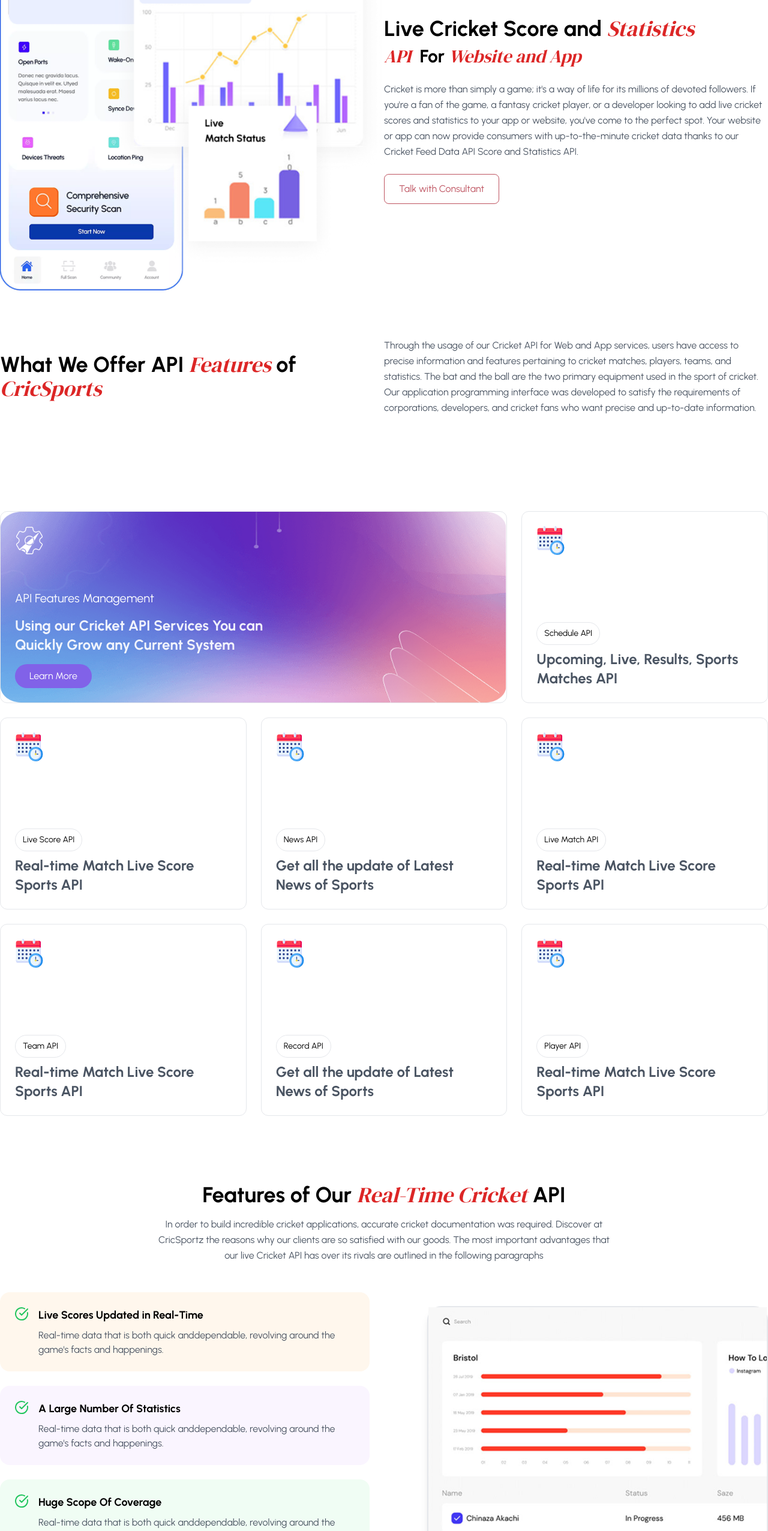
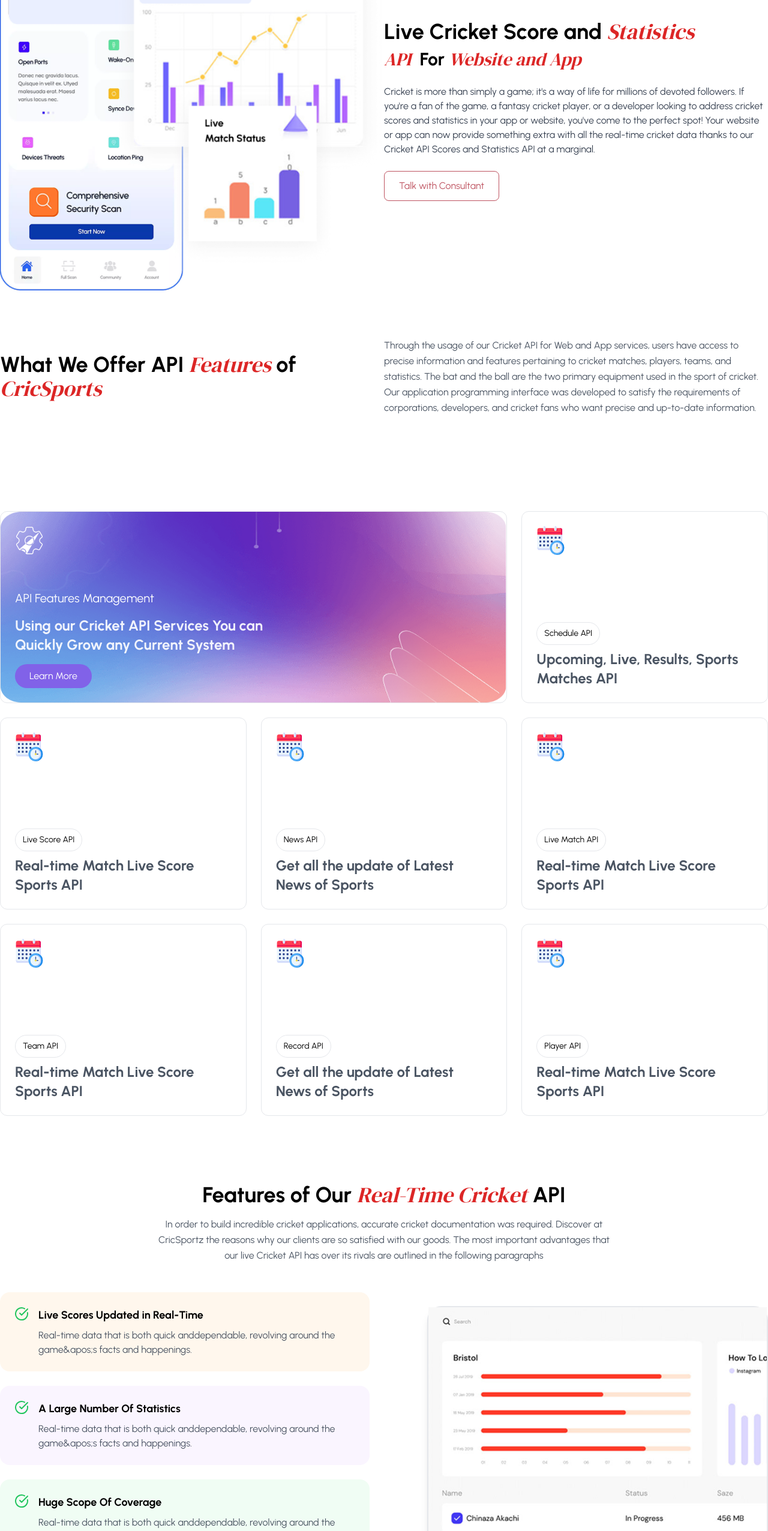
Before and after one commit to developerradheyshyam/cricsports-frontend, a Next.js app: page / in a window 1280 px wide. Shown: the part 2600-5152 px from the top of the page at 60% size. Built offline with nearby package versions, Linux system fonts and the light colour scheme.

Commit message:
changes in the index page

```diff
--- a/src/app/blog/page.jsx
+++ b/src/app/blog/page.jsx
@@ -65,10 +65,9 @@
                     <h1 className="text-5xl font-bold">Latest    <span className={`${dmSerif.variable}    font-thin font-dmSerif italic`}>News & Blog </span>
                     </h1>
 
-                    <p className="max-w-7xl text-center">Lorem Ipsum is simply dummy text of the printing and typesetting industry. Lorem Ipsum has been the industry's standard dummy text ever since the 1500s,
-                        when an unknown printer took a galley of type and scrambled it to make a type specimen book. It has survived not only five centuries, but also the leap into
-                        electronic typesetting, remaining essentially unchanged. It was popularised in the 1960s with the release of Letraset sheets containing Lorem Ipsum
-                        passages, and more recently with desktop publishing software like Aldus PageMaker including versions of Lorem Ipsum.</p>
+                    <p className="max-w-7xl text-center">
+                        Lorem Ipsum is simply dummy text of the printing and typesetting industry. Lorem Ipsum has been the industry&apos;s standard dummy text ever since the 1500s, when an unknown printer took a galley of type and scrambled it to make a type specimen book. It has survived not only five centuries, but also the leap into electronic typesetting, remaining essentially unchanged. It was popularised in the 1960s with the release of Letraset sheets containing Lorem Ipsum passages, and more recently with desktop publishing software like Aldus PageMaker including versions of Lorem Ipsum.
+                    </p>
                 </div>
                 <div className="absolute inset-0 -z-10">
                     <Image src="/specialbg.png" alt="Background" fill className="object-fit" priority />
--- a/src/app/page.js
+++ b/src/app/page.js
@@ -64,22 +64,22 @@
   const cricketFeatures = [
     {
       title: "Live Scores Updated in Real-Time",
-      description: "Real-time data that is both quick anddependable, revolving around the game's facts and happenings.",
+      description: "Real-time data that is both quick anddependable, revolving around the game&apos;s facts and happenings.",
       bgColor: "bg-orange-50"
     },
     {
       title: "A Large Number Of Statistics",
-      description: "Real-time data that is both quick anddependable, revolving around the game's facts and happenings.",
+      description: "Real-time data that is both quick anddependable, revolving around the game&apos;s facts and happenings.",
       bgColor: "bg-purple-50"
     },
     {
       title: "Huge Scope Of Coverage",
-      description: "Real-time data that is both quick anddependable, revolving around the game's facts and happenings.",
+      description: "Real-time data that is both quick anddependable, revolving around the game&apos;s facts and happenings.",
       bgColor: "bg-green-50"
     },
     {
       title: "Tailored Assistance",
-      description: "Real-time data that is both quick anddependable, revolving around the game's facts and happenings.",
+      description: "Real-time data that is both quick anddependable, revolving around the game&apos;s facts and happenings.",
       bgColor: "bg-orange-50"
     }
   ];
@@ -113,19 +113,19 @@
   ];
   const testimonials = [
     {
-      text: "Lorem Ipsum Is Simply Dummy Text Of The Printing And Typesetting Industry. Lorem Ipsum Has Been The Industry's Standard",
+      text: " Lorem Ipsum has been the industry&apos;s standard dummy text ever since the 1500s, when an unknown printer took a galley of type and scrambled it to make a type specimen book.",
       author: "Chetan Mayal",
       position: "CEO, Cricsportz",
       rating: 5
     },
     {
-      text: "Lorem Ipsum Is Simply Dummy Text Of The Printing And Typesetting Industry. Lorem Ipsum Has Been The Industry's Standard",
+      text: " Lorem Ipsum has been the industry&apos;s standard dummy text ever since the 1500s, when an unknown printer took a galley of type and scrambled it to make a type specimen book.",
       author: "Chetan Mayal",
       position: "CEO, Cricsportz",
       rating: 5
     },
     {
-      text: "Lorem Ipsum Is Simply Dummy Text Of The Printing And Typesetting Industry. Lorem Ipsum Has Been The Industry's Standard",
+      text: " Lorem Ipsum has been the industry&apos;s standard dummy text ever since the 1500s, when an unknown printer took a galley of type and scrambled it to make a type specimen book.",
       author: "Chetan Mayal",
       position: "CEO, Cricsportz",
       rating: 5
@@ -153,13 +153,13 @@
               Cricket Score and <span className={`${dmSerif.variable} text-red-600  font-thin font-dmSerif italic`}>Statistics API</span> for Website & App
             </h1>
 
-
             <p className="text-gray-700 max-w-4xl mx-auto text-sm md:text-base">
-              Cricket is more than simply a game; it's a way of life for millions of devoted followers. If you're a fan of
+              Cricket is more than simply a game; it&apos;s a way of life for millions of devoted followers. If you&apos;re a fan of
               the game, a fantasy cricket player, or a developer looking to address cricket scores and statistics in your
-              app or website, you've come to the perfect spot! Your website or app can now provide something extra with
+              app or website, you&apos;ve come to the perfect spot! Your website or app can now provide something extra with
               all the real-time cricket data thanks to our Cricket API Scores and Statistics API at a marginal.
             </p>
+
 
             <div className="flex items-center justify-center gap-4 pt-4">
               <button className="bg-[#25397e] text-white px-8 py-3 rounded-md hover:bg-[#1a237e]/90 transition-colors">
@@ -274,9 +274,13 @@
               </h2>
             </div>
 
-            <p className="text-gray-600 leading-relaxed">
-              Cricket is more than simply a game; it's a way of life for its millions of devoted followers. If you're a fan of the game, a fantasy cricket player, or a developer looking to add live cricket scores and statistics to your app or website, you've come to the perfect spot. Your website or app can now provide consumers with up-to-the-minute cricket data thanks to our Cricket Feed Data API Score and Statistics API.
+            <p className="text-gray-700 max-w-4xl mx-auto text-sm md:text-base">
+              Cricket is more than simply a game; it&apos;s a way of life for millions of devoted followers. If you&apos;re a fan of
+              the game, a fantasy cricket player, or a developer looking to address cricket scores and statistics in your
+              app or website, you&apos;ve come to the perfect spot! Your website or app can now provide something extra with
+              all the real-time cricket data thanks to our Cricket API Scores and Statistics API at a marginal.
             </p>
+
 
 
             <button className="border flex gap-3 items-center  border-[#be5360] text-[#be5360] px-6 py-3 rounded-lg hover:bg-red-100 transition-colors">
@@ -415,7 +419,9 @@
               Cricket Feed <span className={`${dmSerif.variable} font-dmSerif text-red-600  font-thin italic`}>Coverage</span>
             </h2>
             <p className="text-gray-600 leading-relaxed">
-              All important tours, series, and domestic tournaments from across the world are included in the CricSportz cricket data stream coverage. Our cricket data stream may be utilized in a variety of applications, including but not limited to Livescore, fantasy apps, betting, and others. The coverage of the feed includes live scorecards, live fantasy metrics, as well as pregame and in-play odds from bookmakers.
+              All important tours, series, and domestic tournaments from across the world are included in the CricSportz cricket data stream coverage.
+              Our cricket data stream may be utilized in a variety of applications, including but not limited to Livescore, fantasy apps, betting, and others.
+              The coverage of the feed includes live scorecards, live fantasy metrics, as well as pregame and in-play odds from bookmakers.
             </p>
           </div>
         </div>
@@ -553,7 +559,7 @@
           </h2>
 
           <p className="text-gray-300 max-w-3xl mx-auto mb-16">
-            Lorem Ipsum Is Simply Dummy Text Of The Printing And Typesetting Industry. Lorem Ipsum Has Been The Industry's
+            Lorem Ipsum Has Been The Industry&apos;s
             Standard Dummy Text Ever Since The 1500s, When An Unknown Printer Took A Galley Of Type And
           </p>
 
@@ -572,7 +578,7 @@
                     </div>
 
                     {/* Testimonial text */}
-                    <p className="text-white text-lg mb-8 text-left">"{testimonial.text}"</p>
+                    <p className="text-white text-lg mb-8 text-left">&quot;{testimonial.text}&quot;</p>
 
                     {/* Author info */}
                     <div className="flex items-center  gap-4">
@@ -597,7 +603,7 @@
             {testimonials.map((_, index) => (
               <button
                 key={index}
-                className={` h-2 rounded-full transition-all ${index === 0 ? 'bg-white w-6' : 'w-2 bg-white/50'
+                className={` h-2 rounded-full transition-all ${index === 0 ? "bg-white w-6" : "w-2 bg-white/50"
                   }`}
                 aria-label={`Go to slide ${index + 1}`}
               />
```
Also changed, not shown: src/app/about/page.jsx (+10 -10 lines).
